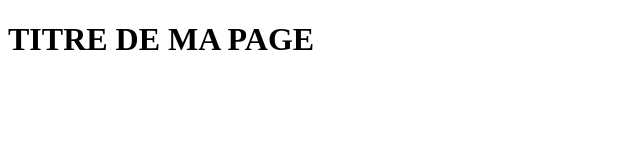
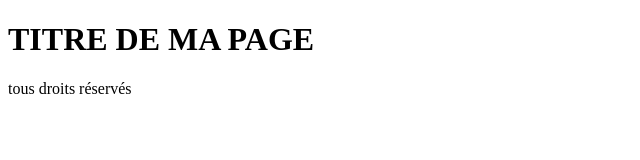
Before and after one commit to testlonghai/projet, a plain HTML site: page jour5/index.html in a window 1280 px wide. Shown: the whole page, without its empty margins (0-640 px from the left). Drawn offline with Linux system fonts and the light colour scheme.

Commit message:
ajout texte dans footer

```diff
--- a/jour5/index.html
+++ b/jour5/index.html
@@ -15,7 +15,7 @@
 
     </main>
     <footer>
-
+        <p>tous droits réservés</p>
     </footer>
 </body>
 </html>
```
